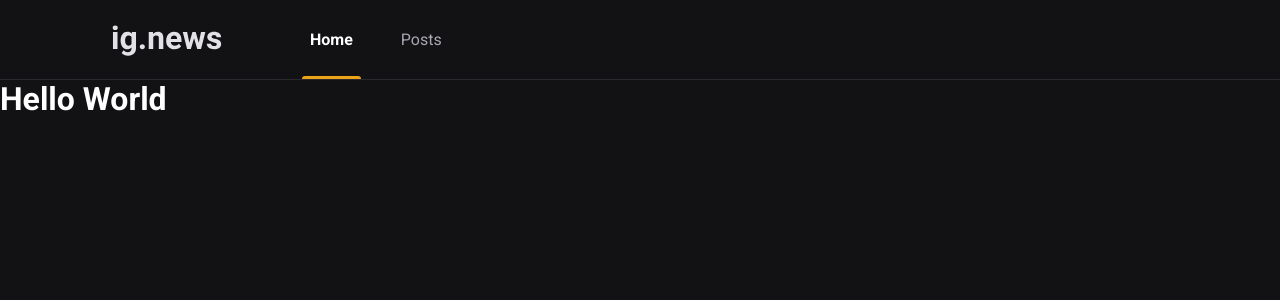
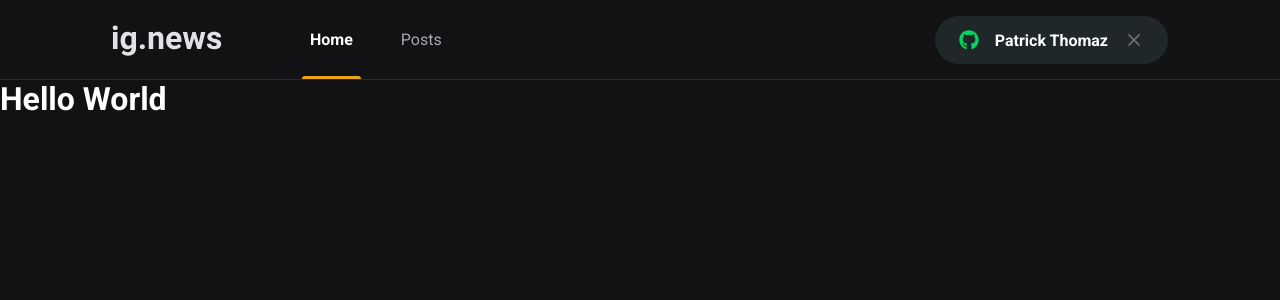
Before and after one commit to patrickt26/ignews, a Next.js app: page / in a window 1280 px wide. Shown: the top 300 px of the page. Built offline with nearby package versions, Linux system fonts and the light colour scheme.

Commit message:
Created SignInButton component

```diff
--- a/package.json
+++ b/package.json
@@ -12,6 +12,7 @@
     "next": "12.2.0",
     "react": "17.0.1",
     "react-dom": "17.0.1",
+    "react-icons": "^4.4.0",
     "sass": "^1.53.0"
   },
   "devDependencies": {
--- a/src/components/Header/index.tsx
+++ b/src/components/Header/index.tsx
@@ -1,3 +1,4 @@
+import { SignInButton } from "../SignInButton";
 import styles from "./styles.module.scss";
 
 export function Header() {
@@ -9,6 +10,8 @@
           <a href="" className={styles.active}>Home</a>
           <a href="">Posts</a>
         </nav>
+
+        <SignInButton />
       </div>
     </header>
   );
--- a/src/components/Header/styles.module.scss
+++ b/src/components/Header/styles.module.scss
@@ -51,4 +51,8 @@
       }
     }
   }
+
+  button {
+    margin-left: auto;
+  }
 }
--- /dev/null
+++ b/src/components/SignInButton/index.tsx
@@ -0,0 +1,21 @@
+import { FaGithub } from "react-icons/fa";
+import { FiX } from "react-icons/fi";
+
+import styles from "./styles.module.scss";
+
+export function SignInButton() {
+  const isUserLoggedIn = true;
+
+  return isUserLoggedIn ? (
+    <button type="button" className={styles.signInButton}>
+      <FaGithub color="#04d361" />
+      Patrick Thomaz
+      <FiX color="#737380" className={styles.closeIcon} />
+    </button>
+  ) : (
+    <button type="button" className={styles.signInButton}>
+      <FaGithub color="#eba417" />
+      Sign in with GitHub
+    </button>
+  );
+}
--- /dev/null
+++ b/src/components/SignInButton/styles.module.scss
@@ -0,0 +1,33 @@
+.signInButton {
+  height: 3rem;
+  border-radius: 3rem;
+  background: var(--gray-850);
+  border: 0;
+  padding: 0 1.5rem;
+
+  display: flex;
+  align-items: center;
+  justify-content: center;
+
+  color: var(--white);
+  font-weight: bold;
+
+  svg {
+    width: 20px;
+    height: 20px;
+  }
+
+  svg:first-child {
+    margin-right: 1rem;
+  }
+
+  svg.closeIcon {
+    margin-left: 1rem;
+  }
+
+  transition: filter .2s;
+
+  &:hover {
+    filter: brightness(.8);
+  }
+}
--- a/src/styles/global.scss
+++ b/src/styles/global.scss
@@ -10,6 +10,7 @@
   --gray-100: #e1e1e6;
   --gray-300: #a8a8b3;
   --gray-800: #29292e;
+  --gray-850: #1f2729;
   --gray-900: #121214;
 
   --cyan-500: #61dafb;
```
Also changed, not shown: 1 other file (tests, documents, lock files or other folders).
